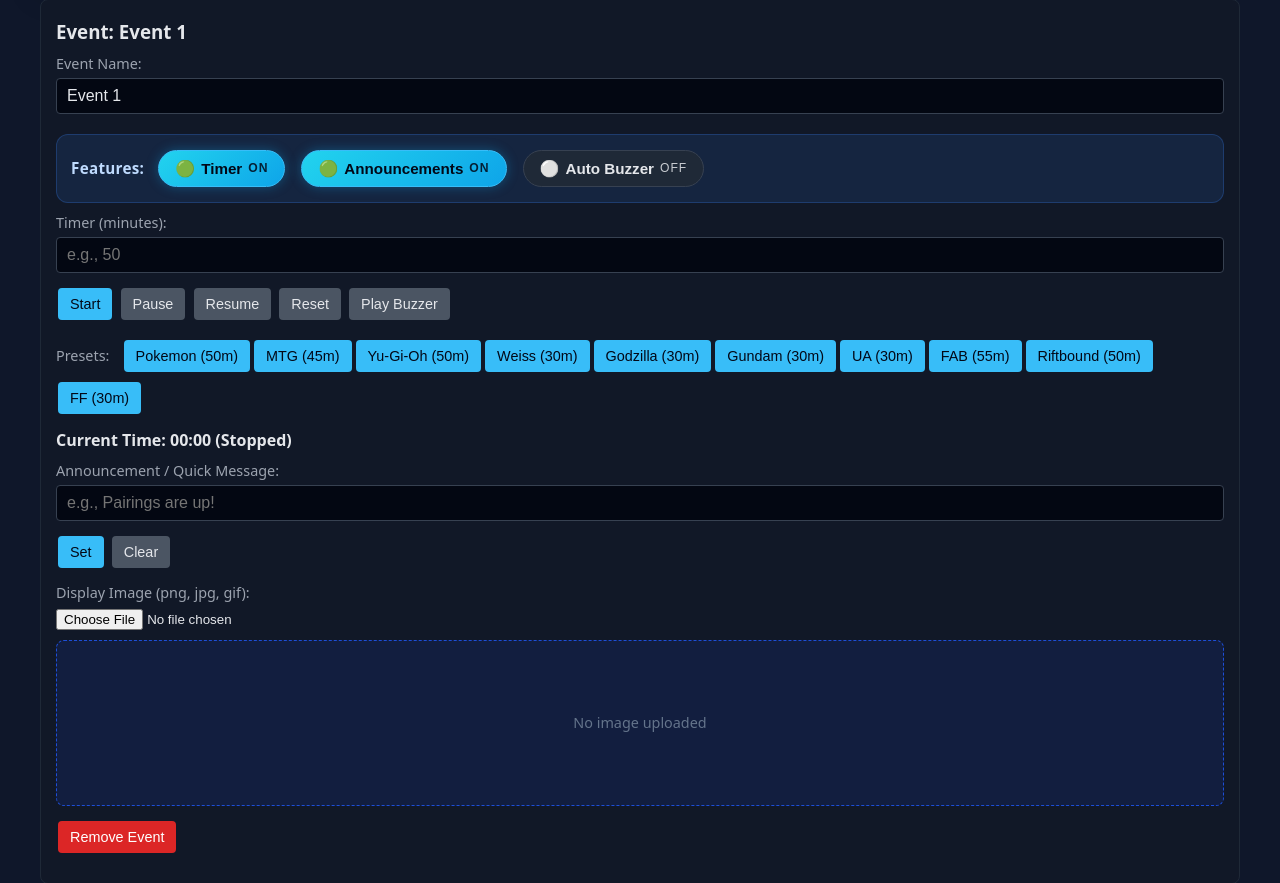
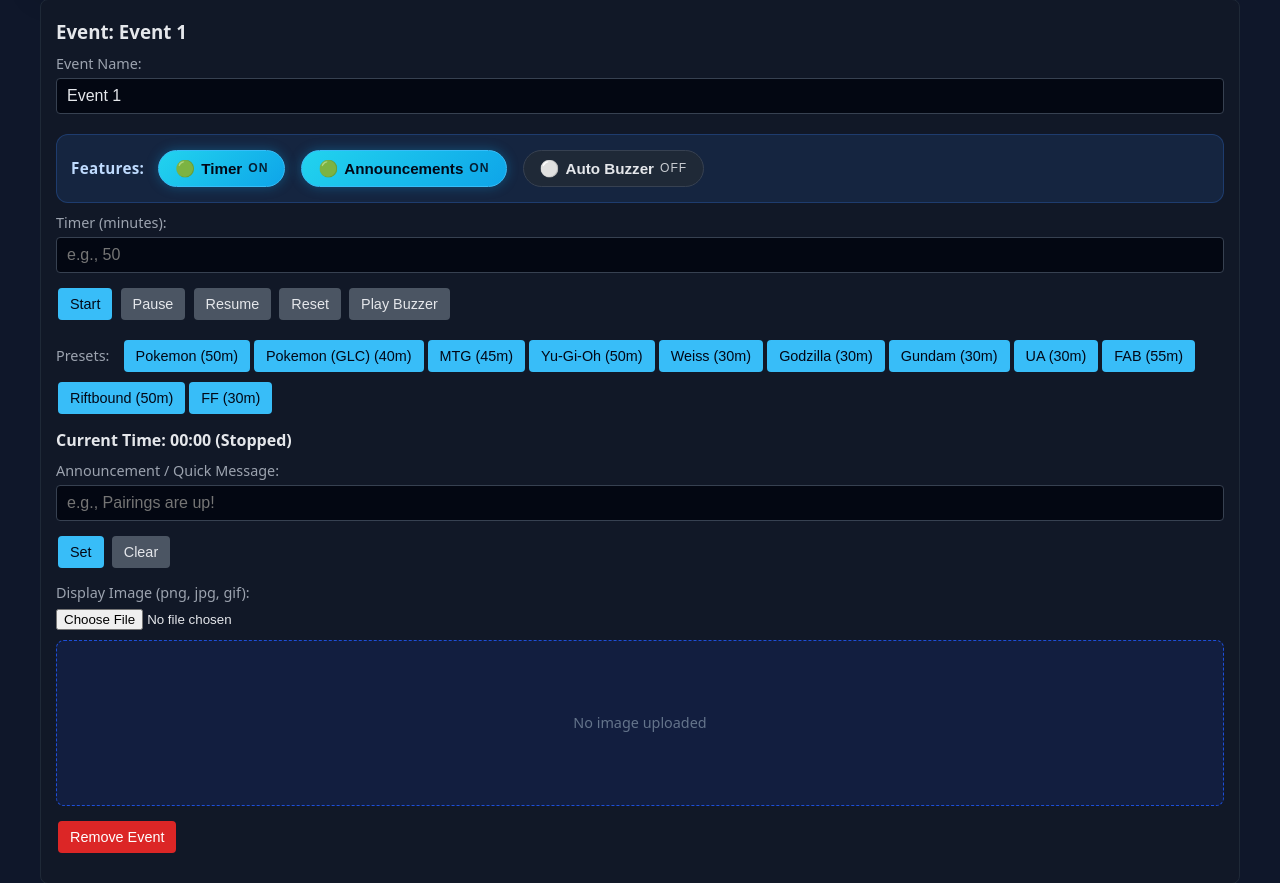
Before and after one commit to BaxterKrug/TimeTwister, a Flask app: page / in a window 1280 px wide. Shown: the part 193-1076 px from the top of the page. Run offline with Flask 3, Linux system fonts and the light colour scheme.

Commit message:
Changes to be committed: 	modified:   README.md 	modified:   __pycache__/main.cpython-313.pyc 	modified:   templates/control.html

```diff
--- a/templates/control.html
+++ b/templates/control.html
@@ -171,6 +171,7 @@ let state = { timers: {}, settings: { buzzer_volume: DEFAULT_VOLUME } };
 let isAdjustingVolume = false;
 const PRESETS = [
   { label: 'Pokemon', minutes: 50 },
+  { label: 'Pokemon (GLC)', minutes: 40 },
   { label: 'MTG', minutes: 45 },
   { label: 'Yu-Gi-Oh', minutes: 50 },
   { label: 'Weiss', minutes: 30 },
```
Also changed, not shown: README.md.
